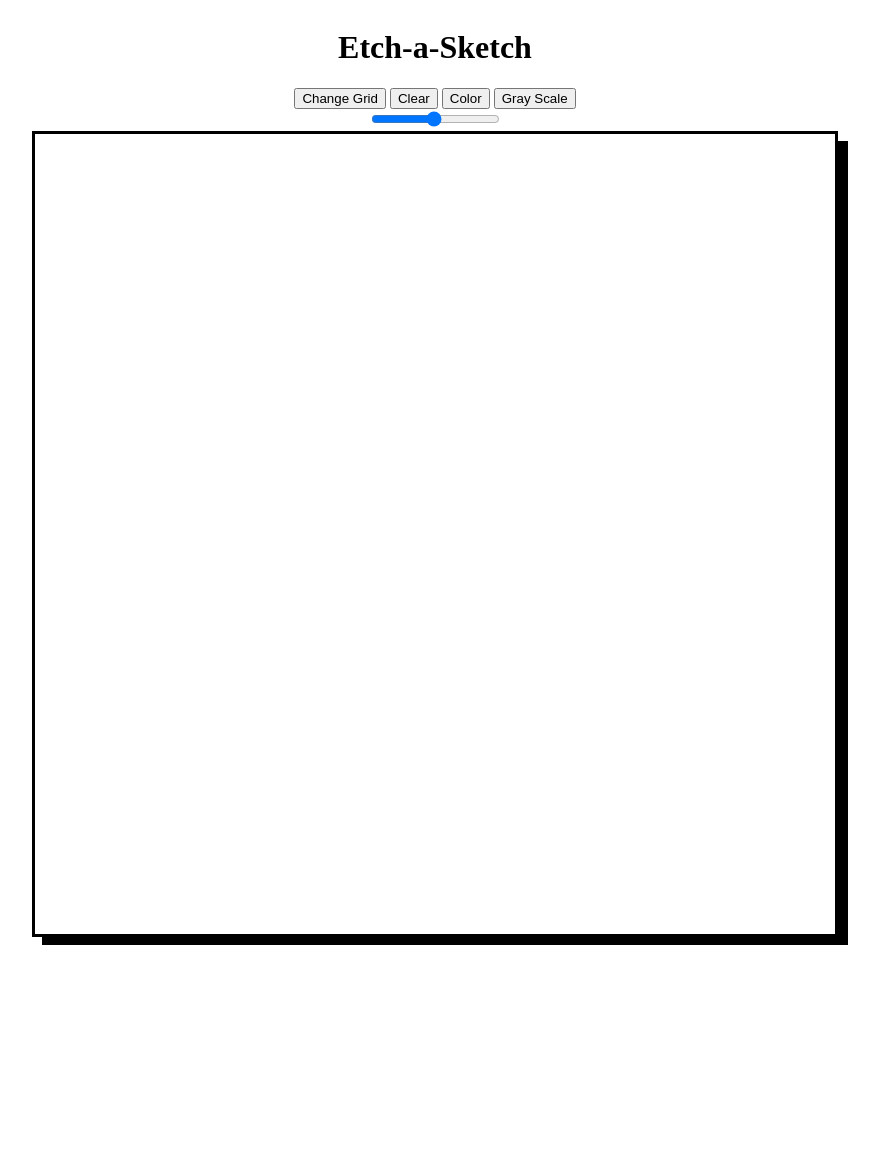
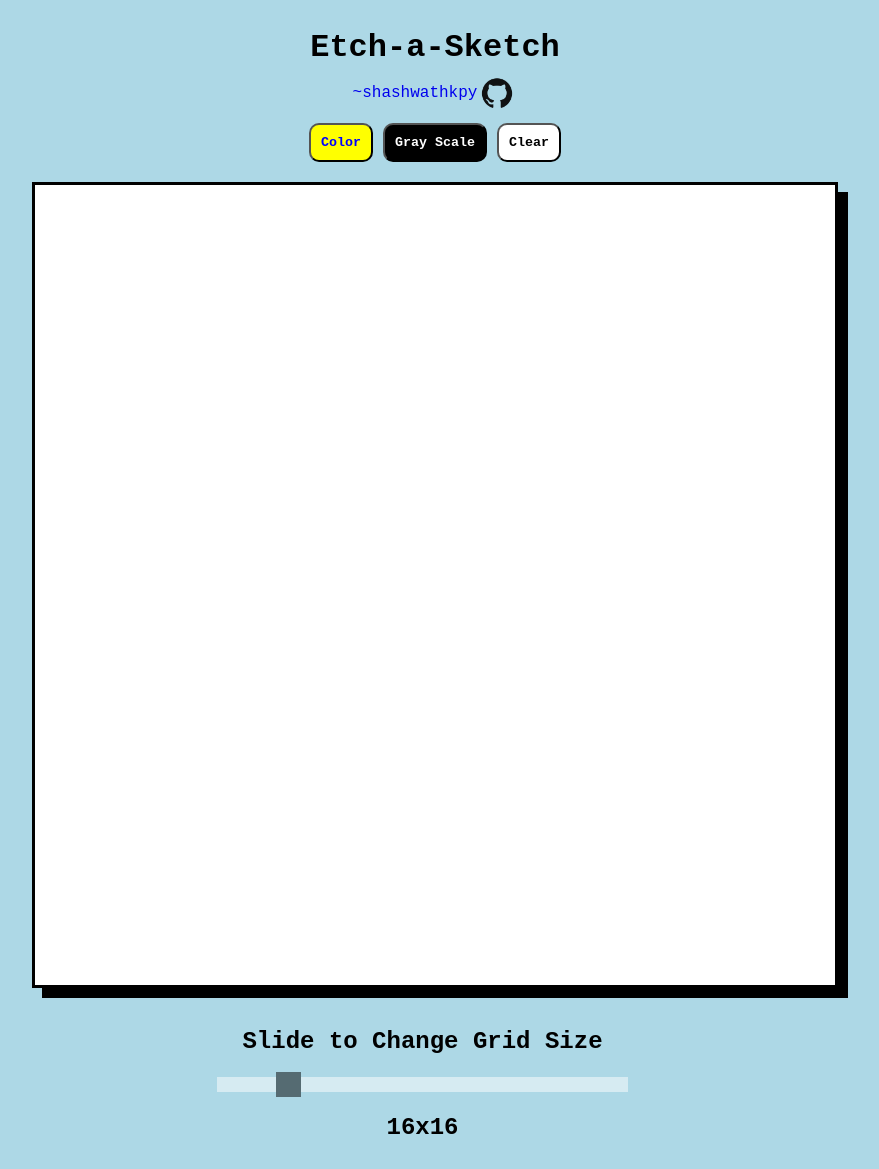
Before and after one commit to shashwathkpy/Etch-a-Sketch, a plain HTML site: page index.html in a window 1280 px wide. Shown: the whole page, without its empty margins (205-1084 px from the left). Before the commit the page ends 945 px from the top, so only its background shows below. Drawn offline with Linux system fonts and the light colour scheme.

Commit message:
major cosmetic changes, increased efficieny on grid reset

```diff
--- a/index.html
+++ b/index.html
@@ -11,17 +11,19 @@
 
     <body>
         <h1>Etch-a-Sketch</h1>
+        <a id="links" href="https://github.com/shashwathkpy" target="_blank">~shashwathkpy
+            <img src="./images/github_icon.png" width="40" height="40" id="icon">
+        <a>
+
         <div class="buttons">
-            <button id="gridBtn">Change Grid</button>
-            <button id="clearBtn">Clear</button>
             <button id="colorBtn">Color</button>
             <button id="grayBtn">Gray Scale</button>
+            <button id="clearBtn">Clear</button>
         </div>
 
-        <div class="slidecontainer">
-            <input type="range" min="1" max="100" value="50" class="slider" id="myRange">
-        </div>
-        <div id="container">
-
+        <div id="container"></div>
+        <div class="slideContainer">
+            <h2>Slide to Change Grid Size</h2>
+            <input type="range" min="1" max="100" value="16" class="slider" id="myRange">
         </div>
     </body>
--- a/script.js
+++ b/script.js
@@ -1,38 +1,47 @@
+// Etch-a-Sketch JavaScript File by shashwathkpy
+
+// Initialize Continer, Clear Button, and Slider
 const container = document.querySelector("#container");
-const gridBtn = document.querySelector("#gridBtn");
 const clearBtn = document.querySelector("#clearBtn");
 
-let gridSize = 16;
+const slider = document.getElementById("myRange");
+const sliderContainer = document.querySelector(".slideContainer");
 
+let gridSize = slider.getAttribute("value");
+
+const text = document.createElement('h2');
+text.textContent = gridSize + "x" + gridSize;
+sliderContainer.appendChild(text);
+
+
+// Set container size
 const containerSize = 800;
 const containerSizeString = "width: " + containerSize + "px; height: " + containerSize + "px";
 container.setAttribute('style', containerSizeString);
 
+
+// Create initial grid, further grid creation will be made by calling clear()
 grid();
 
-const slider = document.getElementById("myRange");
-// const sliderValue = document.querySelector("#sliderValue");
 
-slider.oninput = function() {
+// Slider and Clear Button Functionality
+slider.onmouseup = function()
+{
     gridSize = this.value;
-    // sliderValue.textContent = "test";
     clear();
-  }
-
-gridBtn.addEventListener('click', function(e)
+}
+slider.oninput = function()
 {
-    gridSize = parseInt(prompt("Enter a grid size (1-100): ", "16"));
-    while(isNaN(gridSize) ||gridSize > 100 || gridSize < 1) {
-        gridSize = parseInt(prompt("That was outside bounds, Enter a grid size (1-100): ", "16"));
-    }
-    clear();
-});
+    text.textContent = this.value + "x" + this.value;
+}
 
 clearBtn.addEventListener('click', function(e)
 {
     clear();
 });
 
+
+// Clears out grid and resets it
 function clear()
 {
     while(container.lastElementChild)
@@ -43,6 +52,7 @@ function clear()
 }
 
 
+// Color Manipulation
 const colorBtn = document.querySelector("#colorBtn");
 const grayBtn = document.querySelector("#grayBtn");
 let gray = true;
@@ -61,6 +71,7 @@ grayBtn.addEventListener('click', function(e)
 });
 
 
+// Main Function, creates boxes on the grid and allows coloring over them
 function grid()
 {
     for(let i = 0; i < gridSize**2; i++)
@@ -71,9 +82,6 @@ function grid()
         let boxSize = containerSize/gridSize;
         let boxSizeString = "width: " + boxSize + "px; height: " + boxSize + "px";
         box.setAttribute('style', boxSizeString);
-
-        // let customId = 'b' + i;
-        // box.setAttribute('id', customId);
         container.appendChild(box);
 
         box.addEventListener('mouseenter', function (e) {
--- a/style.css
+++ b/style.css
@@ -1,8 +1,58 @@
 body {
     display: flex;
     flex-direction: column;
+    align-items: center;
+    background-color: lightblue;
+    font-family: 'Courier New', Courier, monospace;
+}
+
+#links {
+    margin-top: -15px;
+    display: flex;
     justify-content: center;
     align-items: center;
+}
+
+a {
+    text-decoration: none;
+}
+
+img {
+    mix-blend-mode: multiply;
+}
+
+.buttons {
+    display: flex;
+    justify-content: center;
+    gap: 10px;
+    margin: 10px;
+    color: white;
+}
+
+button {
+    font-family: 'Courier New', Courier, monospace;
+    font-weight: bold;
+    border-radius: 10px;
+    padding: 10px;
+    cursor: pointer;
+}
+
+#colorBtn
+{
+    color: blue;
+    background-color: yellow;
+}
+
+#grayBtn
+{
+    color: white;
+    background-color: black;
+}
+
+#clearBtn
+{
+    color: black;
+    background-color: white;
 }
 
 #container {
@@ -10,13 +60,40 @@ body {
     display: flex;
     flex-wrap: wrap;
     box-shadow: 10px 10px;
+    background-color: white;
+    margin: 20px;
 }
 
-.box {
-    display: flex;
+h2 {
+    text-align: center;
 }
 
+.slideContainer {
+    display: flex;
+    flex-direction: column;
+    align-items: center;
+    margin-right: 25px;
+}
 
-/* #b5 {
-    background-color: red;
-} */
+.slider {
+    appearance: none;
+    width: 50%;
+    height: 15px;
+    background: #ffffff;
+    outline: none;
+    opacity: 0.5;
+
+    transition: opacity .2s;
+  }
+
+  .slider:hover {
+    opacity: 1;
+  }
+
+  .slider::-webkit-slider-thumb {
+    appearance: none;
+    width: 25px;
+    height: 25px;
+    background: #000000;
+    cursor: pointer;
+  }
```
Also changed, not shown: images/github_icon.png (added).
